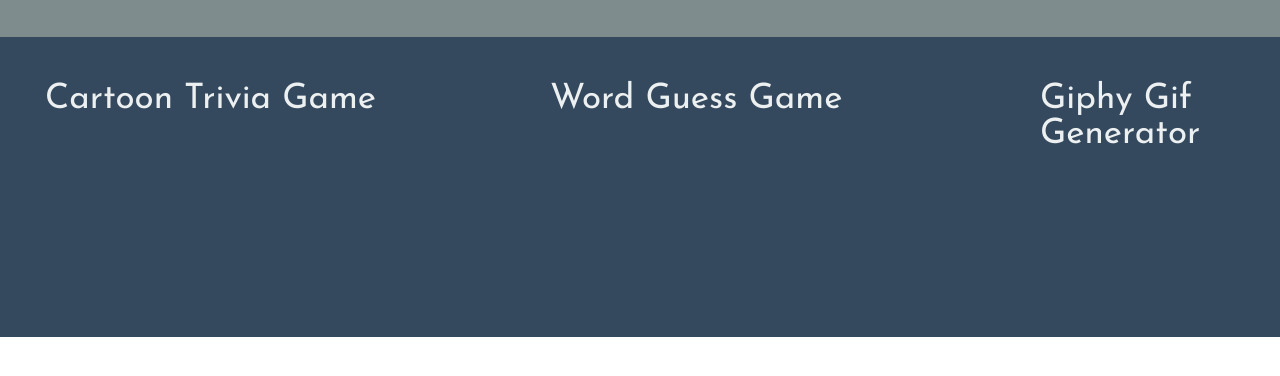
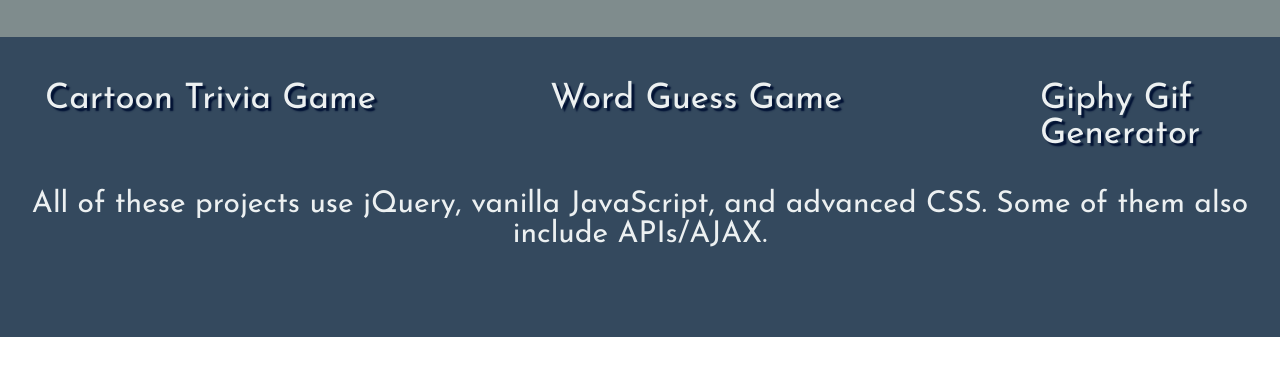
Before and after one commit to wntitus/New_Portfolio, a plain HTML site: page index.html in a window 1280 px wide. Shown: the part 1036-1412 px from the top of the page. Drawn offline with nearby package versions, Linux system fonts and the light colour scheme; a web font is replaced by a local one.

Commit message:
added project description

```diff
--- a/assets/css/style.css
+++ b/assets/css/style.css
@@ -86,6 +86,7 @@ nav {
 .projOneLink {
     text-decoration: none;
     color: #ecf0f1;
+    text-shadow: #001133 3px 3px 1.5px;
     font-family: 'Josefin Sans', sans-serif;
     font-size: 35px;
     position: absolute;
@@ -95,6 +96,7 @@ nav {
 .projTwoLink {
     text-decoration: none;
     color: #ecf0f1;
+    text-shadow: #001133 3px 3px 1.5px;
     font-family: 'Josefin Sans', sans-serif;
     font-size: 35px;
     position: absolute;
@@ -105,9 +107,22 @@ nav {
 .projThreeLink {
     text-decoration: none;
     color: #ecf0f1;
+    text-shadow: #001133 3px 3px 1.5px;
     font-family: 'Josefin Sans', sans-serif;
     font-size: 35px;
     position: absolute;
     margin: 45px;
     margin-left: 1040px;
 }
+
+.projOneDesc {
+    color: #ecf0f1;
+    font-family: 'Josefin Sans', sans-serif;
+    font-size: 30px;
+    text-align: center;
+    padding-top: 153px;
+}
+
+.projOneLink:hover, .projTwoLink:hover, .projThreeLink:hover {
+    color: #7f8c8d
+}
--- a/index.html
+++ b/index.html
@@ -10,7 +10,6 @@
 <body>
     <nav>
         <h1 class = "mainName">WES TITUS</h1>
-        <a href = "contact.html" class = "contactLink">Contact</a>
         <a href = "index.html" class = "homeLink">Home</a>
     </nav>
 
@@ -22,8 +21,12 @@
 
     <div class = "projBoxOne">
         <a href = "https://wntitus.github.io/TriviaGame/" class = "projOneLink">Cartoon Trivia Game</a>
+
         <a href = "https://wntitus.github.io/Word-Guess-Game/" class = "projTwoLink">Word Guess Game</a>
         <a href = "https://wntitus.github.io/GifTastic/" class = "projThreeLink">Giphy Gif Generator</a>
+        <p class = "projOneDesc">All of these projects use jQuery, vanilla JavaScript, and advanced CSS. Some of them also include APIs/AJAX.</p>
     </div>
 
+    <div class = "bioBox"></div>
+
 </body>
```
